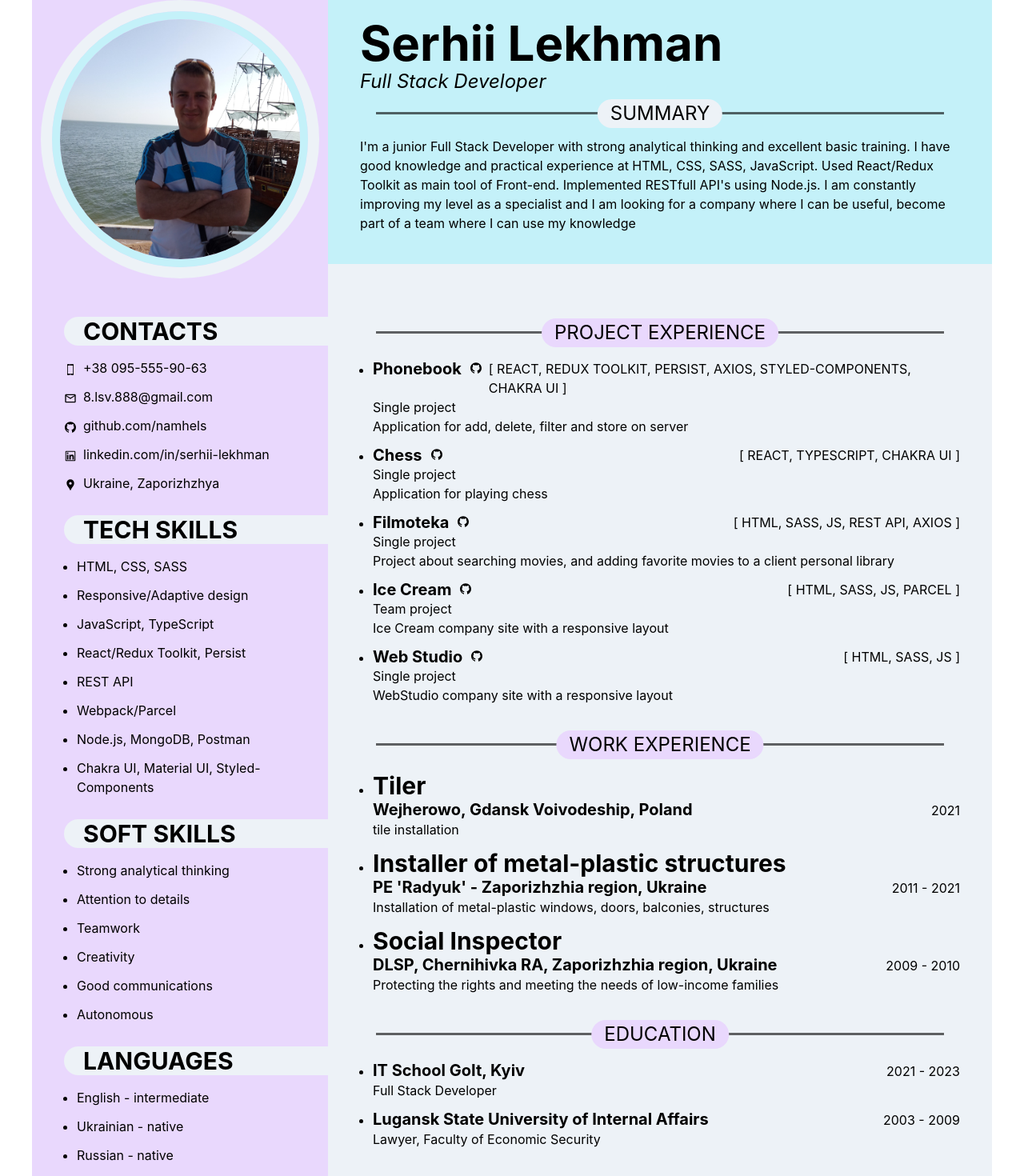
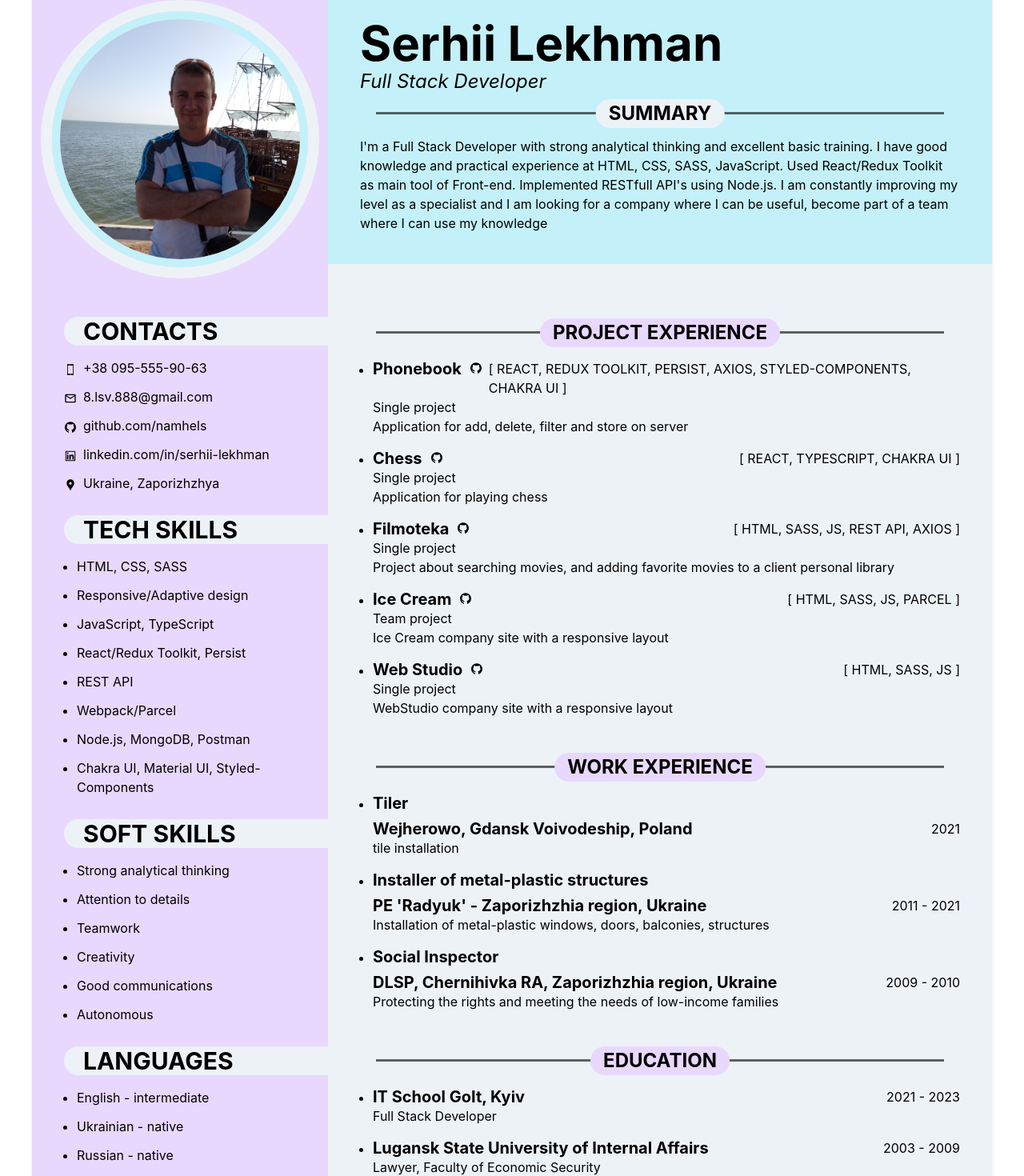
Before and after one commit to namhels/CV-Serhii-Lekhman, a React (Create React App) app: page / in a window 1280 px wide. Shown: the part 140-1610 px from the top of the page at 80% size. Built offline with nearby package versions, Linux system fonts and the light colour scheme.

Commit message:
fix styles

```diff
--- a/src/components/App.jsx
+++ b/src/components/App.jsx
@@ -12,6 +12,7 @@ export const App = () => {
         templateRows={'370px 1fr'}
         templateColumns={'370px 1fr'}
         w="1200px"
+        boxShadow="md"
       >
         <Aside />
         <Header />
--- a/src/components/Header.jsx
+++ b/src/components/Header.jsx
@@ -25,14 +25,20 @@ const Header = () => {
       </Text>
       <Box position="relative" padding="5">
         <Divider borderBottomWidth="3px" borderColor="black" />
-        <AbsoluteCenter fontSize="2xl" bg="gray.100" px="4" borderRadius="full">
+        <AbsoluteCenter
+          as="b"
+          fontSize="2xl"
+          bg="gray.100"
+          px="4"
+          borderRadius="full"
+        >
           SUMMARY
         </AbsoluteCenter>
       </Box>
       <Text fontSize="md" mt={2}>
-        I'm a junior Full Stack Developer with strong analytical thinking and
-        excellent basic training. I have good knowledge and practical experience
-        at HTML, CSS, SASS, JavaScript. Used React/Redux Toolkit as main tool of
+        I'm a Full Stack Developer with strong analytical thinking and excellent
+        basic training. I have good knowledge and practical experience at HTML,
+        CSS, SASS, JavaScript. Used React/Redux Toolkit as main tool of
         Front-end. Implemented RESTfull API's using Node.js. I am constantly
         improving my level as a specialist and I am looking for a company where
         I can be useful, become part of a team where I can use my knowledge
--- a/src/components/Main.jsx
+++ b/src/components/Main.jsx
@@ -30,6 +30,7 @@ const Main = () => {
       <Box position="relative" padding="5">
         <Divider borderBottomWidth="3px" borderColor="black" />
         <AbsoluteCenter
+          as="b"
           fontSize="2xl"
           bg="purple.100"
           px="4"
@@ -38,7 +39,7 @@ const Main = () => {
           PROJECT EXPERIENCE
         </AbsoluteCenter>
       </Box>
-      <UnorderedList spacing={3} mt={3}>
+      <UnorderedList spacing={4} mt={3}>
         {projects.map(({ href, heading, technologies, title, description }) => (
           <ListItem>
             <Flex justifyContent="space-between">
@@ -57,9 +58,10 @@ const Main = () => {
           </ListItem>
         ))}
       </UnorderedList>
-      <Box position="relative" padding="5" mt={7}>
+      <Box position="relative" padding="5" mt={10}>
         <Divider borderBottomWidth="3px" borderColor="black" />
         <AbsoluteCenter
+          as="b"
           fontSize="2xl"
           bg="purple.100"
           px="4"
@@ -68,13 +70,13 @@ const Main = () => {
           WORK EXPERIENCE
         </AbsoluteCenter>
       </Box>
-      <UnorderedList spacing={3} mt={3}>
+      <UnorderedList spacing={4} mt={3}>
         {works.map(({ position, firm, years, description }) => (
           <ListItem>
-            <Heading as="h3" size="lg">
+            <Heading as="h3" size="md">
               {position}
             </Heading>
-            <Flex justifyContent="space-between" alignItems="baseline">
+            <Flex justifyContent="space-between" mt={2}>
               <Heading as="h4" size="md">
                 {firm}
               </Heading>
@@ -84,9 +86,10 @@ const Main = () => {
           </ListItem>
         ))}
       </UnorderedList>
-      <Box position="relative" padding="5" mt={7}>
+      <Box position="relative" padding="5" mt={10}>
         <Divider borderBottomWidth="3px" borderColor="black" />
         <AbsoluteCenter
+          as="b"
           fontSize="2xl"
           bg="purple.100"
           px="4"
@@ -95,10 +98,10 @@ const Main = () => {
           EDUCATION
         </AbsoluteCenter>
       </Box>
-      <UnorderedList spacing={3} mt={3}>
+      <UnorderedList spacing={4} mt={3}>
         {educations.map(({ title, years, description }) => (
           <ListItem>
-            <Flex justifyContent="space-between" alignItems="baseline">
+            <Flex justifyContent="space-between">
               <Heading as="h4" size="md">
                 {title}
               </Heading>
```
